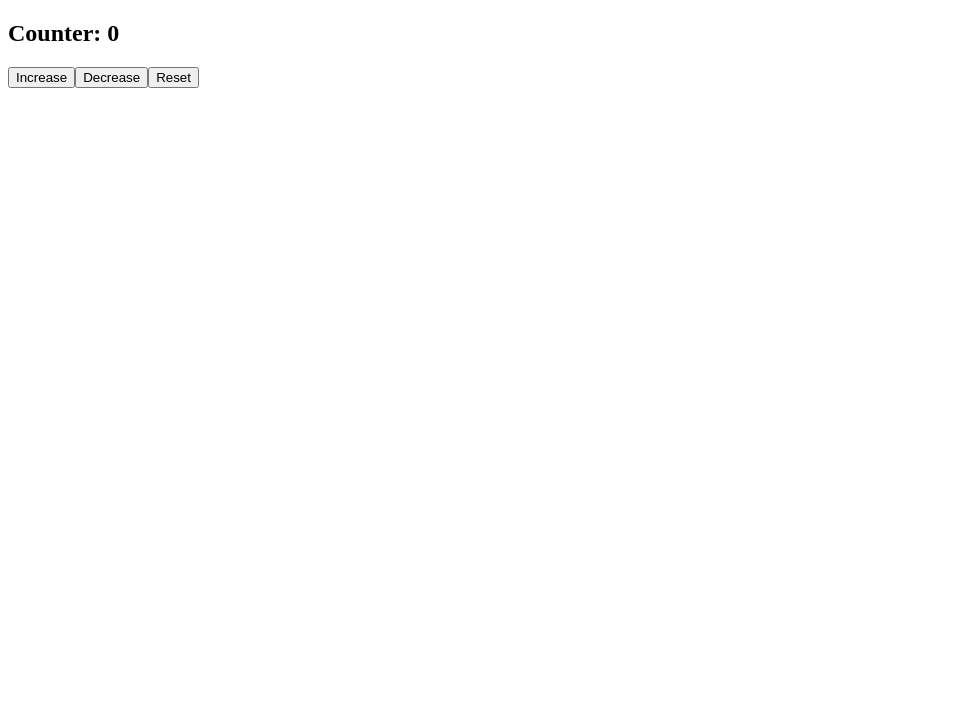
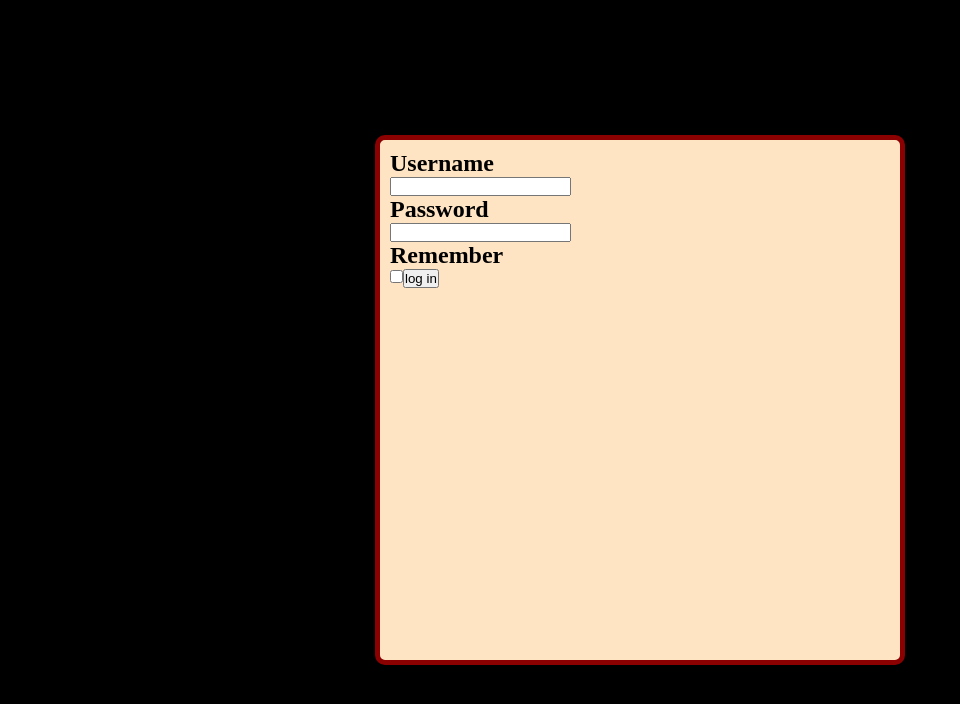
Before and after one commit to Erodot0/react-exercises, a React (Create React App) app in the folder my-app/: page / in a window 1280 px wide. Shown: the top 704 px of the page, without its empty margins (0-960 px from the left). Built offline with nearby package versions, Linux system fonts and the light colour scheme.

Commit message:
custom-hooks-02 done

```diff
--- a/my-app/src/App.js
+++ b/my-app/src/App.js
@@ -1,13 +1,14 @@
 import React from "react";
+import "./index.css"
 // import { Sum } from "./components/Sum";
 // import { Container } from "./components/Container";
 // import { DisplayLanguage } from "./components/DisplayLanguage";
 // import { LanguageContext } from "./components/LanguageContext";
-import { Counter } from "./components/Counter";
+// import { Counter } from "./components/Counter";
 // import { HelloWorld } from "./components/HelloWorld";
 // import { Welcome } from "./components/Welcome";
 // import { InteractiveWelcome } from "./components/InteractiveWelcome";
-// import { Login } from "./components/Login";
+import { Login } from "./components/Login";
 // import { UncontrolledLogin } from "./components/UncontrolledLogin";
 // import { TodoList } from "./components/TodoList";
 // import { GithubUser } from "./components/GithubUser"
@@ -25,7 +26,7 @@ export class App extends React.Component {
     }
     render() {
         return (
-            <div>
+            <div className="container">
                 {/* <div className="langselector">
                     <select value={this.state.language} onChange={this.handleLangChange}>
                         <option value="en">English</option>
@@ -38,11 +39,11 @@ export class App extends React.Component {
                 {/* <HelloWorld /> */}
                 {/* <Welcome name="john" age="12"/> */}
                 {/* <Sum numbers={[1,2,3,4,5,6]}/> */}
-                <Counter initialValue={0} incrementAmount={1} incrementInterval={1000}/>
+                {/* <Counter initialValue={0} incrementAmount={1} incrementInterval={1000}/> */}
                 {/* <GithubUser username="Erodot0"/> */}
                 {/* <GithubUserList /> */}
                 {/* <InteractiveWelcome /> */}
-                {/* <Login /> */}
+                <Login />
                 {/* <UncontrolledLogin /> */}
                 {/* <TodoList render={(name,remove) => {
                     return (
--- a/my-app/src/components/Login.js
+++ b/my-app/src/components/Login.js
@@ -1,27 +1,17 @@
-import React, { useState } from "react";
+import React from "react";
+import { useForm } from "./useForm";
 
 export function Login(){
-  const [data, setData] = useState({
-    username:"",
-    password:"",
-    remember:false
-  })
-
-  function handleInputChange(event){
-    const {name,type,value,checked} = event.target
-    setData({
-      [name]: type === "checkbox" ? checked : value
-    })
-  }
+  const {data, onInputChange} = useForm()
 
   return(
     <form>
       <h2>Username</h2>
-      <input onChange={handleInputChange} value={data.username} type="text" name="username" />
+      <input onChange={onInputChange} value={data.username} type="text" name="username" />
       <h2>Password</h2>
-      <input onChange={handleInputChange} value={data.password} type="password" name="password" />
+      <input onChange={onInputChange} value={data.password} type="password" name="password" />
       <h2>Remember</h2>
-      <input onChange={handleInputChange} value={data.remember} type="checkbox" name="checkbox" />
+      <input onChange={onInputChange} value={data.remember} type="checkbox" name="checkbox" />
       <button>log in</button>
     </form>
   )
--- /dev/null
+++ b/my-app/src/components/useForm.js
@@ -0,0 +1,21 @@
+import { useState } from "react"
+
+export function useForm(){
+    const [data, setData] = useState({
+        username:"",
+        password:"",
+        remember:false
+      })
+
+      function handleInputChange(event){
+        const {name,type,value,checked} = event.target
+        setData({
+          [name]: type === "checkbox" ? checked : value
+        })
+      }
+
+      return {
+        data: data,
+        onInputChange: handleInputChange,
+      }
+}
--- a/my-app/src/index.css
+++ b/my-app/src/index.css
@@ -2,29 +2,17 @@
     padding: 0;
     margin: 0;
 }
-
-.welcome {
+body {
     background-color: black;
-    color: white;
-    height: 100vh;
     display: grid;
     place-content: center;
-    font-size: 64px;
-    border: 5px solid white;
-    border-radius: 50px;
+    height: 100vh;
 }
-
-.container {
-    background-color: white;
-    border: rgb(125, 0, 0) solid 2px;
+.container{
+    background-color: bisque;
+    width: 500px;
+    height: 500px;
+    padding: 10px;
+    border: darkred 5px solid;
     border-radius: 10px;
-    padding: 10px;
 }
-
-.container-child {
-    background-color: rgb(255, 255, 255);
-    border: rgb(178, 0, 0) solid 2px;
-    border-radius: 10px;
-    padding: 10px;
-    margin-top: 5px;
-}
```
